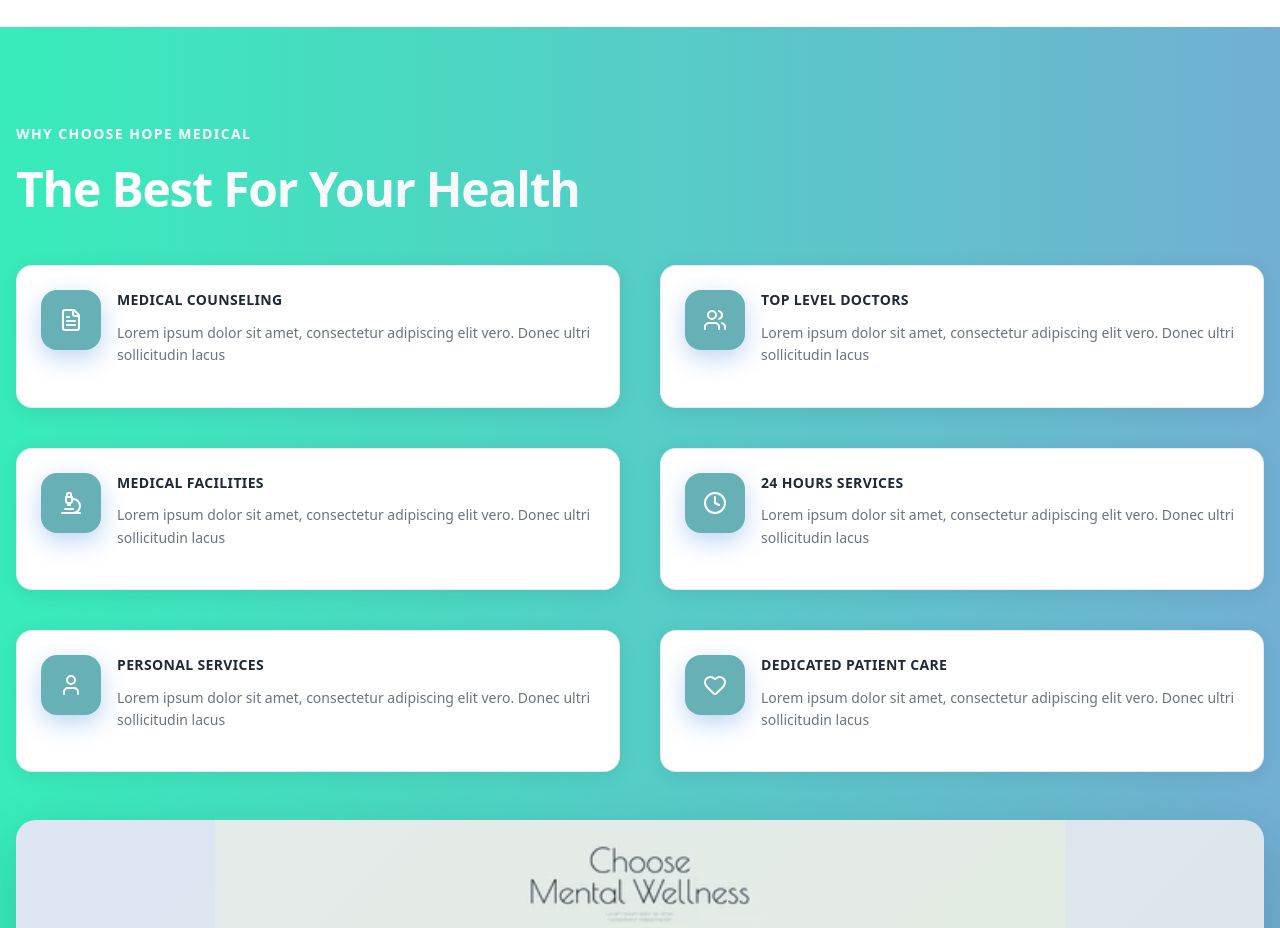
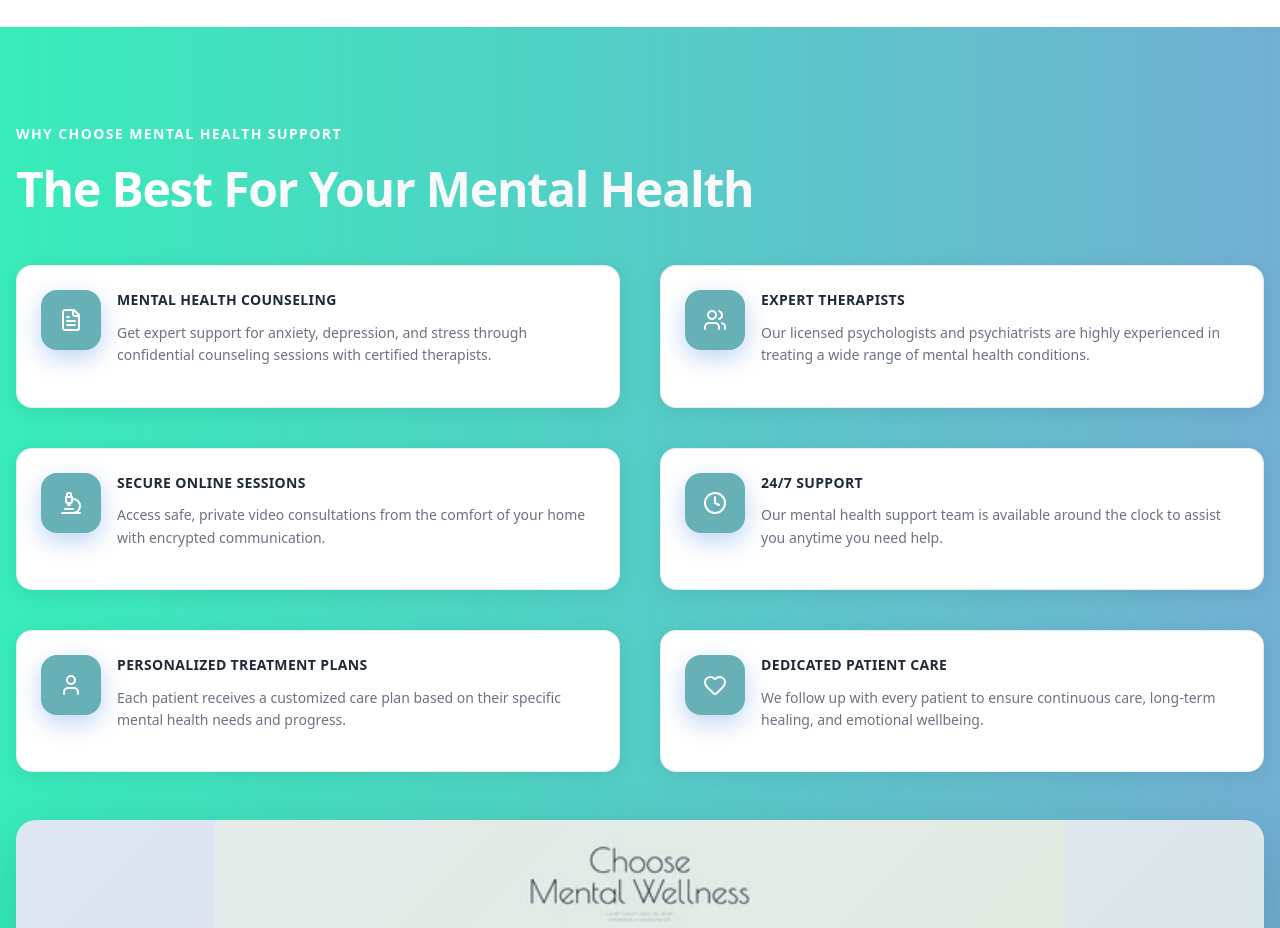
Before and after one commit to Esraa-mohamed1/react-medical-site, a React (Create React App) app in the folder mental-health-supporter/: page / in a window 1280 px wide. Shown: the part 1320-2248 px from the top of the page. Built offline with nearby package versions, Linux system fonts and the light colour scheme; no server answers.

Commit message:
fix home page real data

```diff
--- a/mental-health-supporter/src/features/homePage/components/DoctorsSection.jsx
+++ b/mental-health-supporter/src/features/homePage/components/DoctorsSection.jsx
@@ -21,15 +21,15 @@ export default function DoctorsSection() {
 
   useEffect(() => {
     setAllSpecialties([
-      { id: "Clinical Psychology", name: "Clinical Psychology" },
-      { id: "Psychiatry", name: "Psychiatry" },
-      { id: "Psychotherapy", name: "Psychotherapy" },
-      { id: "Counseling Psychology", name: "Counseling Psychology" },
-      { id: "Behavioral Therapy", name: "Behavioral Therapy" },
+      { id: "Clinical Psychology", name: t("doctorsSection.clinicalPsychology") },
+      { id: "Psychiatry", name: t("doctorsSection.psychiatry") },
+      { id: "Psychotherapy", name: t("doctorsSection.psychotherapy") },
+      { id: "Counseling Psychology", name: t("doctorsSection.counselingPsychology") },
+      { id: "Behavioral Therapy", name: t("doctorsSection.behavioralTherapy") },
     ]);
 
     fetchData();
-  }, []);
+  }, [t]);
 
   const fetchData = async (filters = ["limit=10"]) => {
     try {
--- a/mental-health-supporter/src/features/homePage/style/DoctorsSection.module.css
+++ b/mental-health-supporter/src/features/homePage/style/DoctorsSection.module.css
@@ -187,24 +187,24 @@
     background: #a8a8a8;
   }
   .readMoreButton {
-    border: 2px solid var(--color-icon-light);
+    border: 2px solid #398673;
     background: white;
     border-radius: 12px;
     padding: 12px 24px;
     font-size: 0.875rem;
     font-weight: 600;
-    color: #374151;
+    color: #398673;
     cursor: pointer;
     transition: all 0.3s ease;
     letter-spacing: 0.025em;
   }
 
   .readMoreButton:hover {
-    background: var(--color-primary-dark);
+    background: #398673;
     color: white;
-    border-color: var(--color-primary-dark);
+    border-color: #398673;
     transform: translateY(-2px);
-    box-shadow: 0 8px 25px rgba(39, 71, 96, 0.2);
+    box-shadow: 0 8px 25px rgba(65, 211, 158, 0.2);
   }
 
   .pagination {
@@ -225,7 +225,7 @@
   }
 
   .paginationDot.active {
-    background: var(--color-primary-dark);
+    background: #398673;
     transform: scale(1.2);
   }
 
@@ -234,7 +234,7 @@
   }
 
   .paginationDot:hover {
-    background: var(--color-primary-dark);
+    background: #398673;
     transform: scale(1.1);
   }
 
--- a/mental-health-supporter/src/locales/ar.json
+++ b/mental-health-supporter/src/locales/ar.json
@@ -26,7 +26,12 @@
     "allSpecialties": "جميع التخصصات",
     "seeMore": "شاهد المزيد...",
     "errorLoading": "تعذر تحميل الأطباء في الوقت الحالي. يرجى المحاولة لاحقًا.",
-    "readMore": "اقرأ المزيد"
+    "readMore": "اقرأ المزيد",
+    "clinicalPsychology": "علم النفس الإكلينيكي",
+    "psychiatry": "الطب النفسي",
+    "psychotherapy": "العلاج النفسي",
+    "counselingPsychology": "الإرشاد النفسي",
+    "behavioralTherapy": "العلاج السلوكي"
   },
   "heroSection": {
     "feelTheDifference": "اشعر بالفرق معنا",
@@ -36,21 +41,21 @@
     "readArticles": "اقرأ المقالات"
   },
   "servicesSection": {
-    "whyChoose": "لماذا تختار هوب ميديكال",
+    "whyChoose": "لماذا تختار دعم الصحه النفسيه",
     "theBestForHealth": "الأفضل",
-    "forYourHealth": "من أجل صحتك",
-    "medicalCounselingTitle": "الاستشارات الطبية",
-    "medicalCounselingDescription": "لوريم إيبسوم دولور سيت أميت، كونسيتتور أديبيسيسينغ إليت فيرو. دونيك أولتري سوليسيتيودين لاكوس",
-    "topLevelDoctorsTitle": "أفضل الأطباء",
-    "topLevelDoctorsDescription": "لوريم إيبسوم دولور سيت أميت، كونسيتتور أديبيسيسينغ إليت فيرو. دونيك أولتري سوليسيتيودين لاكوس",
-    "medicalFacilitesTitle": "المرافق الطبية",
-    "medicalFacilitesDescription": "لوريم إيبسوم دولور سيت أميت، كونسيتتور أديبيسيسينغ إليت فيرو. دونيك أولتري سوليسيتيودين لاكوس",
-    "twentyFourHoursServicesTitle": "خدمات على مدار 24 ساعة",
-    "twentyFourHoursServicesDescription": "لوريم إيبسوم دولور سيت أميت، كونسيتتور أديبيسيسينغ إليت فيرو. دونيك أولتري سوليسيتيودين لاكوس",
-    "personalServicesTitle": "الخدمات الشخصية",
-    "personalServicesDescription": "لوريم إيبسوم دولور سيت أميت، كونسيتتور أديبيسيسينغ إليت فيرو. دونيك أولتري سوليسيتيودين لاكوس",
-    "dedicatedPatientCareTitle": "رعاية المرضى المخصصة",
-    "dedicatedPatientCareDescription": "لوريم إيبسوم دولور سيت أميت، كونسيتتور أديبيسيسينغ إليت فيرو. دونيك أولتري سوليسيتيودين لاكوس"
+    "forYourHealth": "لصحتك النفسية",
+    "medicalCounselingTitle": "الاستشارات النفسية",
+    "medicalCounselingDescription": "احصل على دعم متخصص في القلق والاكتئاب والضغوط النفسية من خلال جلسات سرية مع معالجين معتمدين.",
+    "topLevelDoctorsTitle": "أطباء نفسيون محترفون",
+    "topLevelDoctorsDescription": "لدينا نخبة من الأطباء النفسيين والأخصائيين المعتمدين في علاج مختلف الاضطرابات النفسية.",
+    "medicalFacilitesTitle": "جلسات آمنة عبر الإنترنت",
+    "medicalFacilitesDescription": "استشارات نفسية مرئية آمنة وخاصة من منزلك باستخدام نظام تشفير لحماية بياناتك.",
+    "twentyFourHoursServicesTitle": "دعم على مدار الساعة",
+    "twentyFourHoursServicesDescription": "فريقنا للدعم النفسي متاح 24/7 لمساعدتك في أي وقت تحتاج فيه إلى المساندة.",
+    "personalServicesTitle": "خطط علاجية مخصصة",
+    "personalServicesDescription": "نقوم بتقديم خطة علاج فردية لكل مريض بناءً على حالته واحتياجاته النفسية.",
+    "dedicatedPatientCareTitle": "رعاية مخصصة للمرضى",
+    "dedicatedPatientCareDescription": "نتابع مع المرضى بشكل مستمر لضمان الشفاء على المدى الطويل وتحقيق التوازن النفسي."
   },
    "tipsAndFaqSection": {
     "tipsAndTricksTitle": "نصائح وحيل",
--- a/mental-health-supporter/src/locales/en.json
+++ b/mental-health-supporter/src/locales/en.json
@@ -26,7 +26,12 @@
     "allSpecialties": "All Specialties",
     "seeMore": "See More...",
     "errorLoading": "Unable to load doctors at this time. Please try again later.",
-    "readMore": "READ MORE"
+    "readMore": "READ MORE",
+    "clinicalPsychology": "Clinical Psychology",
+    "psychiatry": "Psychiatry",
+    "psychotherapy": "Psychotherapy",
+    "counselingPsychology": "Counseling Psychology",
+    "behavioralTherapy": "Behavioral Therapy"
   },
   "heroSection": {
     "feelTheDifference": "FEEL THE DIFFERENCE WITH US",
@@ -36,21 +41,21 @@
     "readArticles": "Read Articles"
   },
   "servicesSection": {
-    "whyChoose": "WHY CHOOSE HOPE MEDICAL",
+    "whyChoose": "WHY CHOOSE Mental Health Support",
     "theBestForHealth": "The Best",
-    "forYourHealth": "For Your Health",
-    "medicalCounselingTitle": "MEDICAL COUNSELING",
-    "medicalCounselingDescription": "Lorem ipsum dolor sit amet, consectetur adipiscing elit vero. Donec ultri sollicitudin lacus",
-    "topLevelDoctorsTitle": "TOP LEVEL DOCTORS",
-    "topLevelDoctorsDescription": "Lorem ipsum dolor sit amet, consectetur adipiscing elit vero. Donec ultri sollicitudin lacus",
-    "medicalFacilitesTitle": "MEDICAL FACILITIES",
-    "medicalFacilitesDescription": "Lorem ipsum dolor sit amet, consectetur adipiscing elit vero. Donec ultri sollicitudin lacus",
-    "twentyFourHoursServicesTitle": "24 HOURS SERVICES",
-    "twentyFourHoursServicesDescription": "Lorem ipsum dolor sit amet, consectetur adipiscing elit vero. Donec ultri sollicitudin lacus",
-    "personalServicesTitle": "PERSONAL SERVICES",
-    "personalServicesDescription": "Lorem ipsum dolor sit amet, consectetur adipiscing elit vero. Donec ultri sollicitudin lacus",
+    "forYourHealth": "For Your Mental Health",
+    "medicalCounselingTitle": "MENTAL HEALTH COUNSELING",
+    "medicalCounselingDescription": "Get expert support for anxiety, depression, and stress through confidential counseling sessions with certified therapists.",
+    "topLevelDoctorsTitle": "EXPERT THERAPISTS",
+    "topLevelDoctorsDescription": "Our licensed psychologists and psychiatrists are highly experienced in treating a wide range of mental health conditions.",
+    "medicalFacilitesTitle": "SECURE ONLINE SESSIONS",
+    "medicalFacilitesDescription": "Access safe, private video consultations from the comfort of your home with encrypted communication.",
+    "twentyFourHoursServicesTitle": "24/7 SUPPORT",
+    "twentyFourHoursServicesDescription": "Our mental health support team is available around the clock to assist you anytime you need help.",
+    "personalServicesTitle": "PERSONALIZED TREATMENT PLANS",
+    "personalServicesDescription": "Each patient receives a customized care plan based on their specific mental health needs and progress.",
     "dedicatedPatientCareTitle": "DEDICATED PATIENT CARE",
-    "dedicatedPatientCareDescription": "Lorem ipsum dolor sit amet, consectetur adipiscing elit vero. Donec ultri sollicitudin lacus"
+    "dedicatedPatientCareDescription": "We follow up with every patient to ensure continuous care, long-term healing, and emotional wellbeing."
   },
   "tipsAndFaqSection": {
     "tipsAndTricksTitle": "Tips & Tricks",
```
